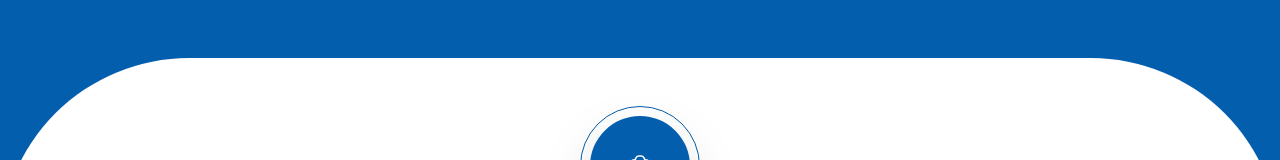
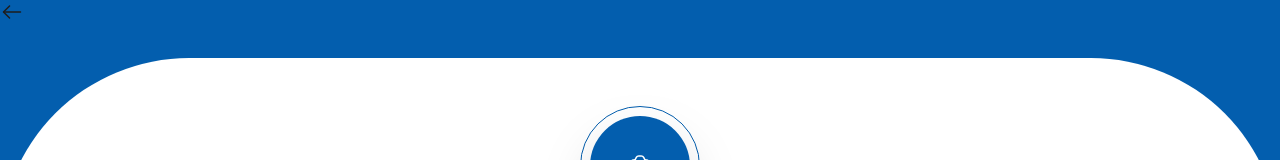
Before and after one commit to Maxwell011/moni-finance, a Next.js app: page /profile/profilesetting in a window 1280 px wide. Shown: the top 160 px of the page. Built offline with nearby package versions, Linux system fonts and the light colour scheme.

Commit message:
Added previous button

```diff
--- a/src/app/profile/profilesetting/page.tsx
+++ b/src/app/profile/profilesetting/page.tsx
@@ -2,7 +2,7 @@
 import { useState } from "react";
 import Image from "next/image";
 import ProfileInput from "../../components/ProfileInput";
-import { useRouter } from "next/router";
+import { useRouter } from "next/navigation";
 
 export default function ProfileSetting() {
   const router = useRouter();
@@ -22,6 +22,16 @@ export default function ProfileSetting() {
   return (
     <>
       <section className='bg-[#035EAE] w-full h-[246px] lg:w-full'>
+        <div>
+          <Image
+            src='/arrow-left.svg'
+            alt='Arrow left'
+            width={24}
+            height={24}
+            className='text-white'
+            onClick={() => router.push("/profile")}
+          />
+        </div>
         <div className='w-full h-[189px] rounded-[500px_500px_0px_0px] bg-white absolute top-[58px]'>
           <div className='flex items-center justify-center mt-12'>
             <div className='first'>
@@ -79,4 +89,4 @@ export default function ProfileSetting() {
       <ProfileInput />
     </>
   );
-};
+}
```
